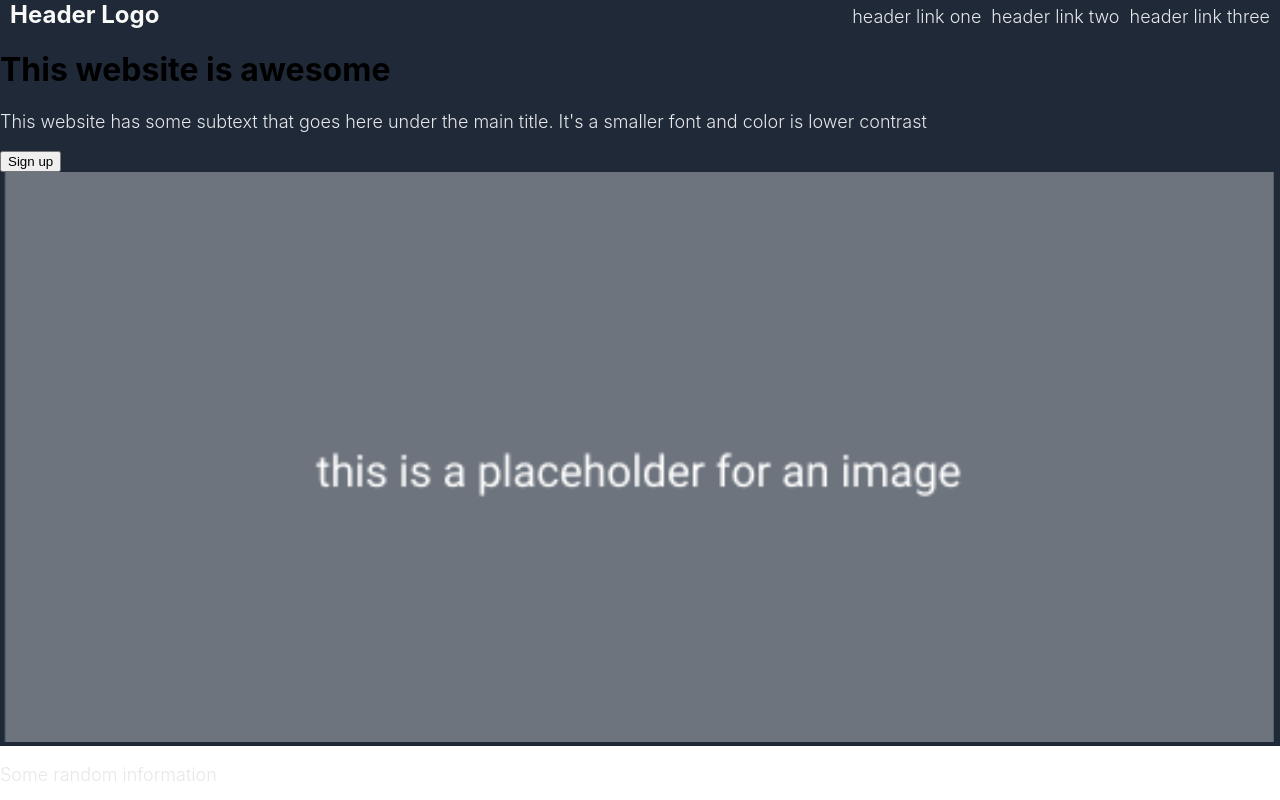
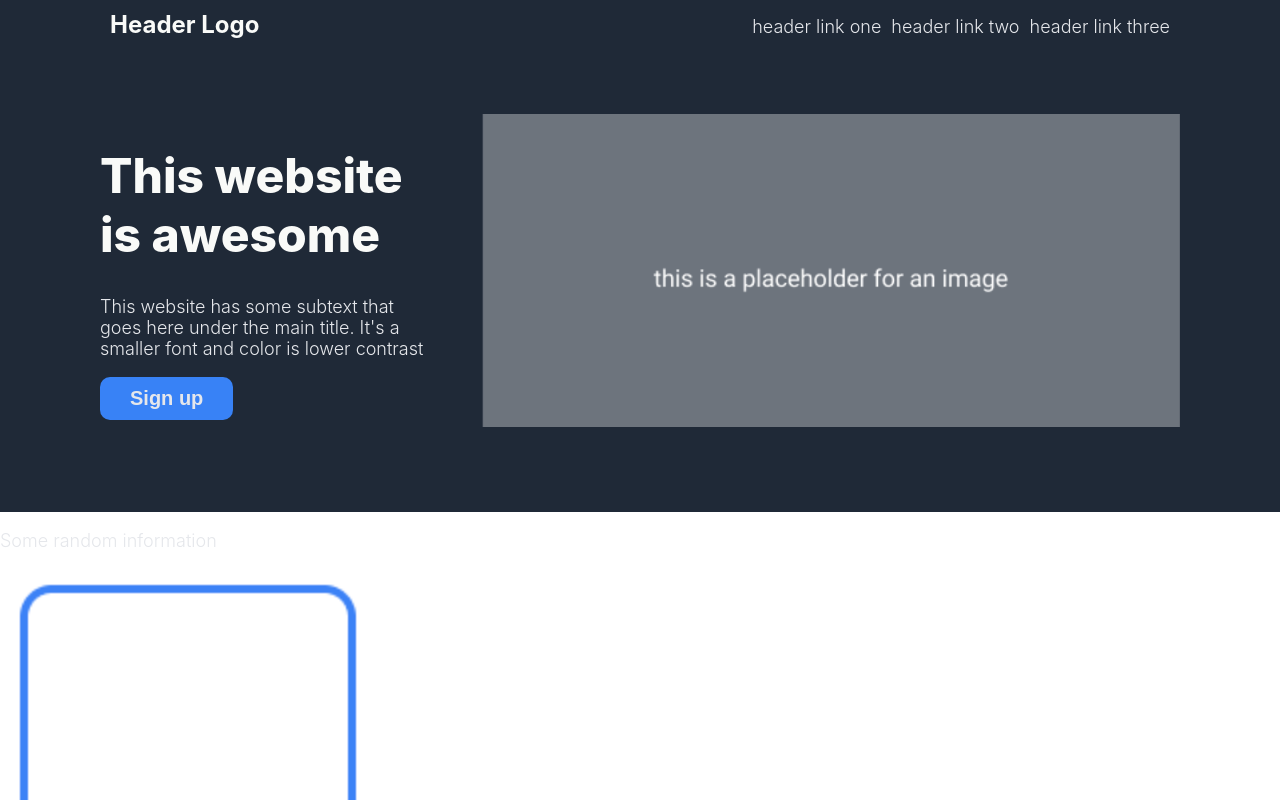
Before and after one commit to jiahjiah/LandingPageTemplate, a plain HTML site: page index.html in a window 1280 px wide. Shown: the top 800 px of the page. Drawn offline with Linux system fonts and the light colour scheme.

Commit message:
Add CSS to hero

```diff
--- a/index.html
+++ b/index.html
@@ -18,14 +18,14 @@
         </div>
 
         <div class="banner">
-            <div class="text">
-                <h1>This website is awesome</h1>
+            <div>
+                <h1 class="main-text">This website is awesome</h1>
                 <p> This website has some subtext that goes here under the main title.
                     It's a smaller font and color is lower contrast
                 </p>
                 <button>Sign up</button>
             </div>
-            <img src="images/placeholder.png" alt="placeholder image">
+            <img src="images/placeholder.png" alt="placeholder image" class="hero-image">
         </div>
     </div>
 
--- a/style.css
+++ b/style.css
@@ -7,6 +7,7 @@ body {
 }
 
 .hero {
+    padding: 10px 100px;
     background-color: #1F2937;
 }
 
@@ -30,6 +31,11 @@ a, p {
     color: #E5E7EB;
 }
 
+.hero-image {
+    width: 700px;
+    height: auto;
+}
+
 ul {
     display: flex;
     list-style-type: none;
@@ -37,3 +43,26 @@ ul {
     padding: 0;
     gap: 10px;
 }
+
+.banner {
+    padding: 75px 0;
+    display: flex;
+    gap: 50px;
+    justify-content: center;
+}
+
+.main-text {
+    font-size: 48px;
+    font-weight: 800;
+    color: #F9FAF8;
+}
+
+button {
+    font-weight: bold;
+    font-size: 20px;
+    color: #E5E7EB;
+    background-color: #3882F6;
+    padding: 10px 30px;
+    border-radius: 10px;
+    border: none;
+}
```
